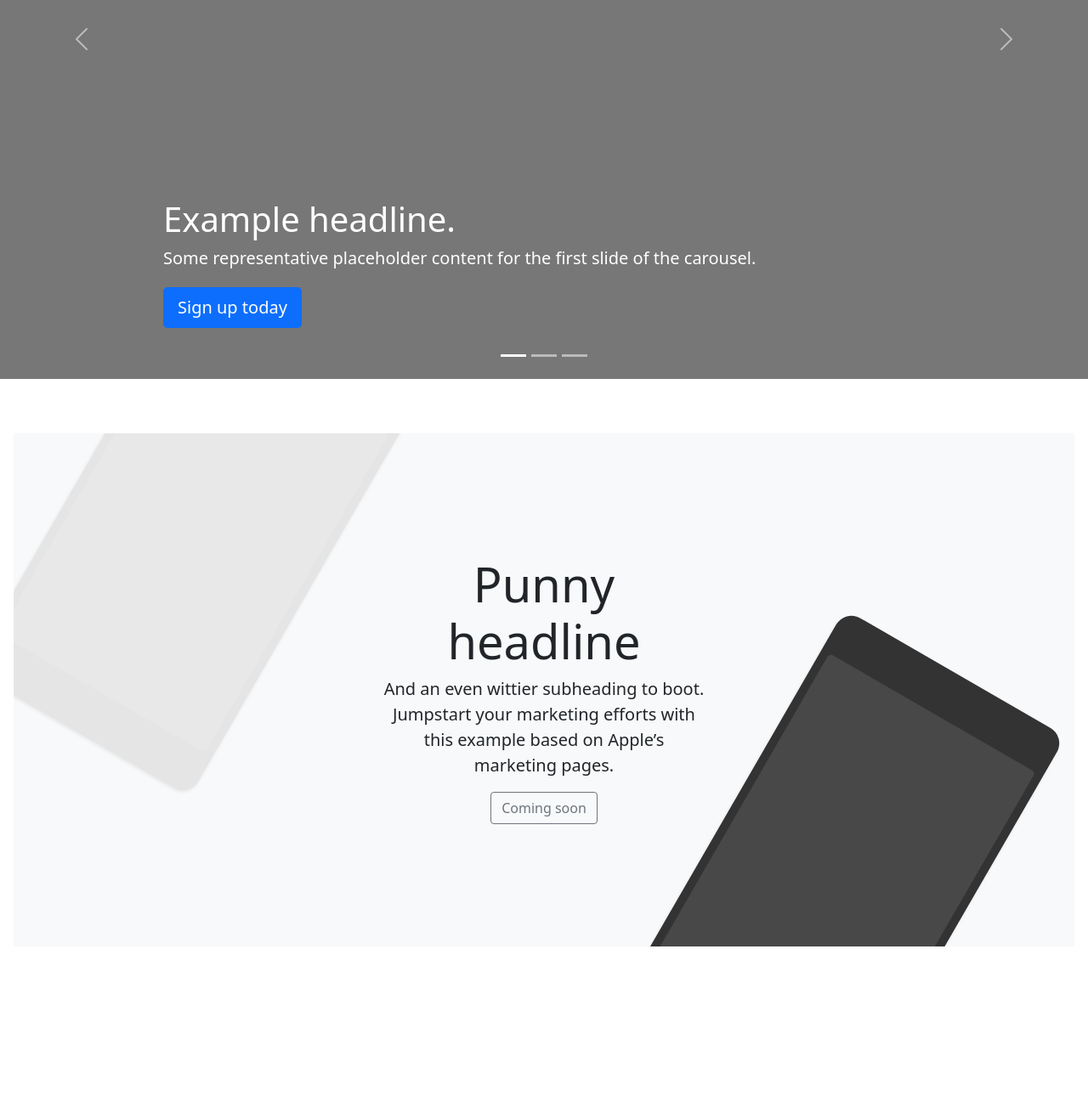
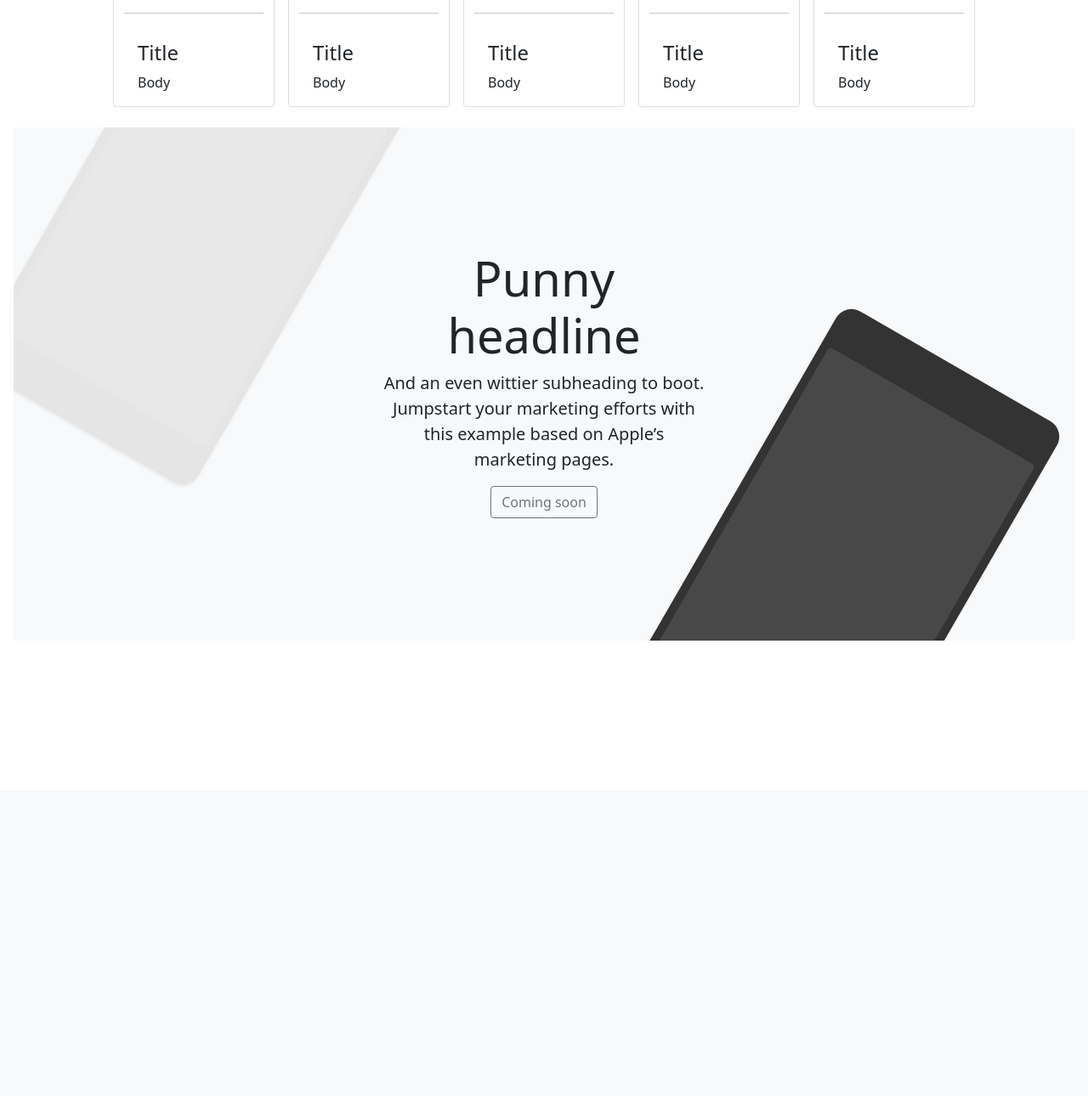
Before and after one commit to suryawanshinavin/ecommerce, a PHP site: page / in a window 1280 px wide. Shown: the part 602-1892 px from the top of the page at 85% size. After the commit the page ends 1356 px from the top, so only its background shows below. Run offline with PHP 8.4, Linux system fonts and the light colour scheme; some libraries are stand-ins or nearby versions.

Commit message:
add carousel and cards

```diff
--- a/css/carousel.css
+++ b/css/carousel.css
@@ -3,7 +3,7 @@
 /* Padding below the footer and lighter body text */
 
 body {
-  padding-top: 10rem;
+  /* padding-top: 10rem; */
   padding-bottom: 10rem;
   color: #5a5a5a;
 }
@@ -24,7 +24,7 @@
 
 /* Declare heights because of positioning of img element */
 .carousel-item {
-  height: 50rem;
+  height: 70rem;
 }
 .carousel-item > img {
   position: absolute;
--- a/index.php
+++ b/index.php
@@ -3,7 +3,7 @@
 <?php include('include/header.php') ?>
 
 <body>
-    <header class="navbar m-0 shadow navbar-expand-lg navbar-light bg-light ">
+    <header class="navbar m-0 shadow navbar-expand-lg navbar-light bg-light stick" style="position: sticky; top: 0; z-index: 999;">
         <div class="container">
             <a class="navbar-brand t" href="#">E-commerce</a>
             <button class="navbar-toggler" type="button" data-bs-toggle="collapse" data-bs-target="#navbarSupportedContent" aria-controls="navbarSupportedContent" aria-expanded="false" aria-label="Toggle navigation">
@@ -15,7 +15,7 @@
                         <a class="nav-link active" aria-current="page" href="#"><i class="fa-solid fa-house me-2"></i>Home</a>
                     </li>
                     <li class="nav-item me-3">
-                        <a class="nav-link active" href="#"><i class="fa-solid fa-list me-2"></i>Categories</a>
+                        <a class="nav-link active" href="#category"><i class="fa-solid fa-list me-2"></i>Categories</a>
                     </li>
                     <li class="nav-item me-3">
                         <a class="nav-link active" href="#"><i class="fa-solid fa-cart-shopping me-2"></i>Add to Cart</a>
@@ -60,7 +60,82 @@
         </div>
     </header>
 
-    <?php include 'carousel.php' ?>
+    <?php '' // include 'carousel.php'
+    ?>
+
+    <section>
+        <div id="carouselId" class="carousel slide" data-bs-ride="carousel">
+            <ol class="carousel-indicators">
+                <li data-bs-target="#carouselId" data-bs-slide-to="0" class="active" aria-current="true" aria-label="First slide"></li>
+                <li data-bs-target="#carouselId" data-bs-slide-to="1" aria-label="Second slide"></li>
+                <li data-bs-target="#carouselId" data-bs-slide-to="2" aria-label="Third slide"></li>
+            </ol>
+            <div class="carousel-inner" style="height: 30vh;" role="listbox">
+                <div class="carousel-item active">
+                    <img src="/Images//sunset.jpg" style="height: 50vh;" class="w-100 d-block" alt="First slide">
+                </div>
+                <div class="carousel-item">
+                    <img src="/Images//lake.jpg" style="height: 50vh;" class="w-100 d-block" alt="Second slide">
+                </div>
+                <div class="carousel-item">
+                    <img src="/Images//1011-900x500.jpg" style="height: 50vh;" class="w-100 d-block" alt="Third slide">
+                </div>
+            </div>
+            <button class="carousel-control-prev" type="button" data-bs-target="#carouselId" data-bs-slide="prev">
+                <span class="carousel-control-prev-icon" aria-hidden="true"></span>
+                <span class="visually-hidden">Previous</span>
+            </button>
+            <button class="carousel-control-next" type="button" data-bs-target="#carouselId" data-bs-slide="next">
+                <span class="carousel-control-next-icon" aria-hidden="true"></span>
+                <span class="visually-hidden">Next</span>
+            </button>
+        </div>
+    </section>
+
+    <section id="category" class="container mx-auto col-12">
+        <div class="row justify-content-center">
+            <div class="col-2 m-2 card text-start">
+                <img class="card-img-top p-2" style="width: 150px; height: 200px;" src="/Images//anlg-428-grey-grey-analogue-original-imagyzrh9gdh9dhc.webp" alt="Title">
+                <hr>
+                <div class="card-body">
+                    <h4 class="card-title">Title</h4>
+                    <p class="card-text">Body</p>
+                </div>
+            </div>
+            <div class="col-2 m-2 card text-start">
+                <img class="card-img-top p-2" style="width: 150px; height: 200px;" src="/Images//anlg-428-grey-grey-analogue-original-imagyzrh9gdh9dhc.webp" alt="Title">
+                <hr>
+                <div class="card-body">
+                    <h4 class="card-title">Title</h4>
+                    <p class="card-text">Body</p>
+                </div>
+            </div>
+            <div class="col-2 m-2 card text-start">
+                <img class="card-img-top p-2" style="width: 150px; height: 200px;" src="/Images//anlg-428-grey-grey-analogue-original-imagyzrh9gdh9dhc.webp" alt="Title">
+                <hr>
+                <div class="card-body">
+                    <h4 class="card-title">Title</h4>
+                    <p class="card-text">Body</p>
+                </div>
+            </div>
+            <div class="col-2 m-2 card text-start">
+                <img class="card-img-top p-2" style="width: 150px; height: 200px;" src="/Images//anlg-428-grey-grey-analogue-original-imagyzrh9gdh9dhc.webp" alt="Title">
+                <hr>
+                <div class="card-body">
+                    <h4 class="card-title">Title</h4>
+                    <p class="card-text">Body</p>
+                </div>
+            </div>
+            <div class="col-2 m-2 card text-start">
+                <img class="card-img-top p-2" style="width: 150px; height: 200px;" src="/Images//anlg-428-grey-grey-analogue-original-imagyzrh9gdh9dhc.webp" alt="Title">
+                <hr>
+                <div class="card-body">
+                    <h4 class="card-title">Title</h4>
+                    <p class="card-text">Body</p>
+                </div>
+            </div>
+        </div>
+    </section>
 
     <section>
         <div class="position-relative overflow-hidden p-3 p-md-5 m-md-3 text-center bg-light">
```
